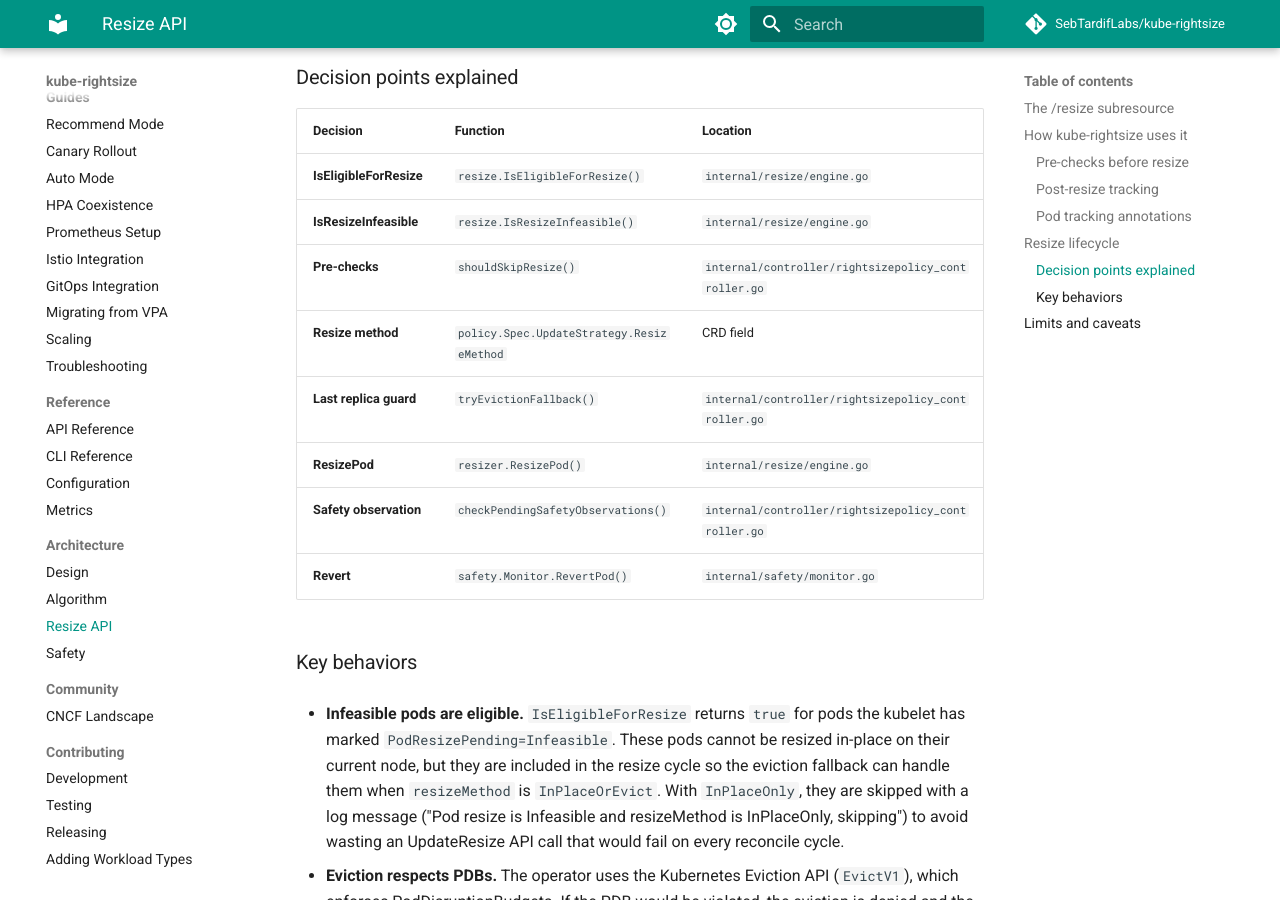
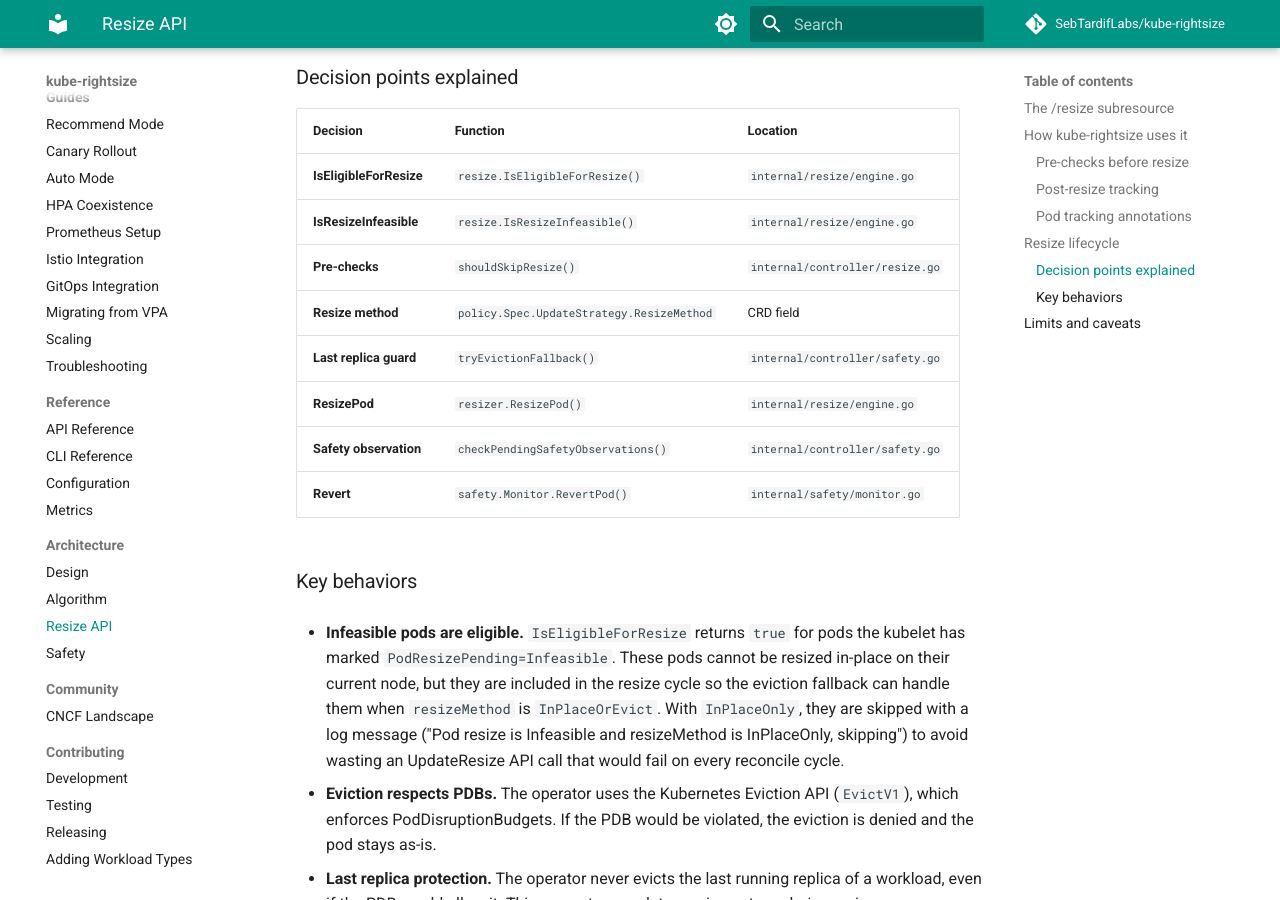
Before and after one commit to attune-io/attune, an MkDocs documentation site: the page built from docs/architecture/resize-api.md, in a window 1280 px wide and 900 px high, scrolled down 4023 px. Built offline with MkDocs 1.6.1 and Material for MkDocs 9.7.7, drawn with Linux system fonts in a browser that asks for light colours; comment, search, counter and statistics services are not loaded.

Commit message:
docs: fix resize architecture source locations
Align the resize architecture reference table with the current code layout so pre-checks, eviction fallback, and safety observation point at the files that now implement them.

Signed-off-by: Sebastien Tardif <sebtardif@ncf.ca>

```diff
--- a/docs/architecture/resize-api.md
+++ b/docs/architecture/resize-api.md
@@ -173,11 +173,11 @@ stateDiagram-v2
 |----------|----------|----------|
 | **IsEligibleForResize** | `resize.IsEligibleForResize()` | `internal/resize/engine.go` |
 | **IsResizeInfeasible** | `resize.IsResizeInfeasible()` | `internal/resize/engine.go` |
-| **Pre-checks** | `shouldSkipResize()` | `internal/controller/rightsizepolicy_controller.go` |
+| **Pre-checks** | `shouldSkipResize()` | `internal/controller/resize.go` |
 | **Resize method** | `policy.Spec.UpdateStrategy.ResizeMethod` | CRD field |
-| **Last replica guard** | `tryEvictionFallback()` | `internal/controller/rightsizepolicy_controller.go` |
+| **Last replica guard** | `tryEvictionFallback()` | `internal/controller/safety.go` |
 | **ResizePod** | `resizer.ResizePod()` | `internal/resize/engine.go` |
-| **Safety observation** | `checkPendingSafetyObservations()` | `internal/controller/rightsizepolicy_controller.go` |
+| **Safety observation** | `checkPendingSafetyObservations()` | `internal/controller/safety.go` |
 | **Revert** | `safety.Monitor.RevertPod()` | `internal/safety/monitor.go` |
 
 ### Key behaviors
```
